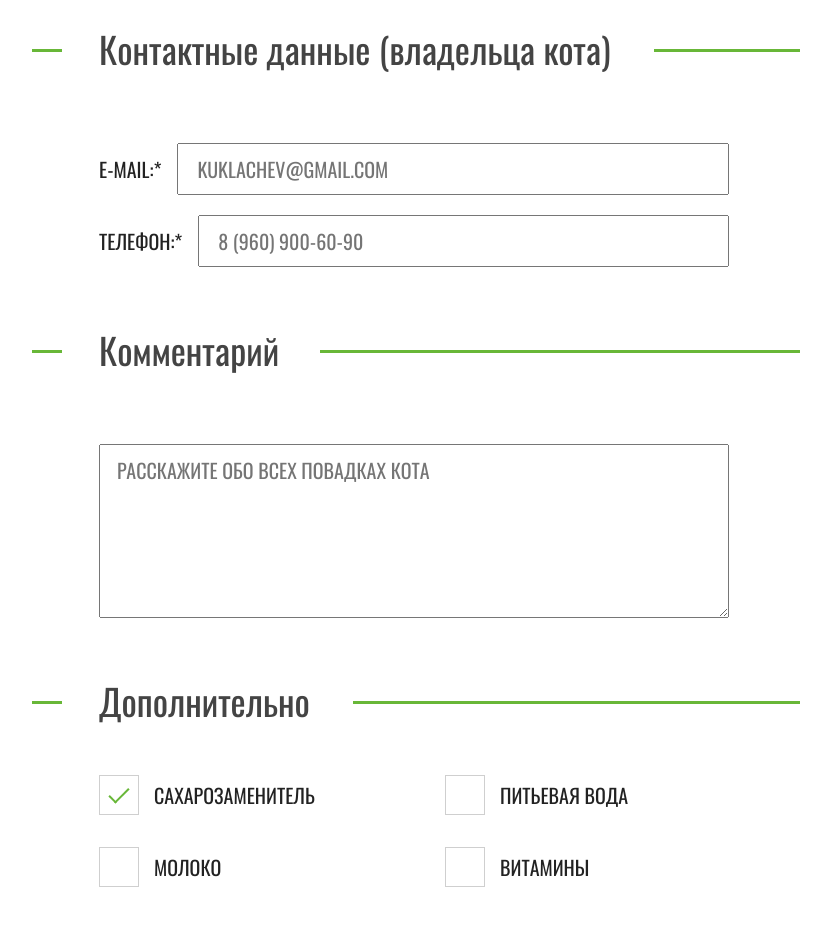
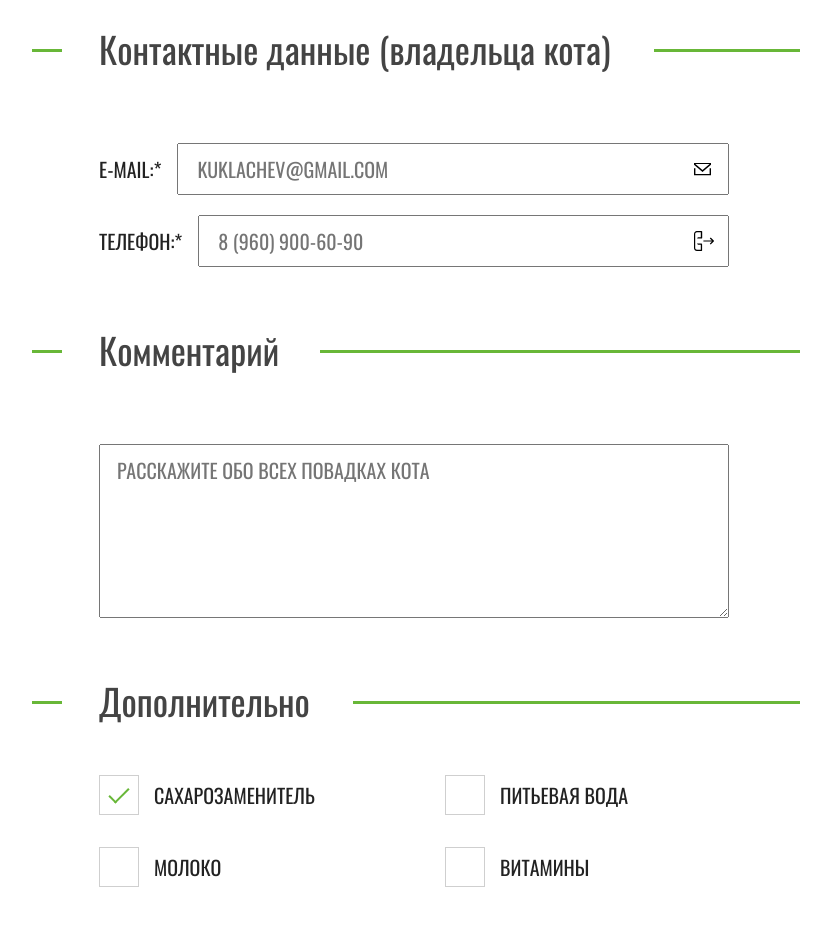
Before and after one commit to BiscuitDream/519921-cat-energy, a website: page source/form.html in a window 1280 px wide. Shown: the part 889-1821 px from the top of the page, without its empty margins (228-1059 px from the left). Drawn offline with nearby package versions, Linux system fonts and the light colour scheme; files that its build step writes are made by us from their sources.

Commit message:
Сделал иконки у полей ввода телефона и почты.

```diff
--- a/source/form.html
+++ b/source/form.html
@@ -74,13 +74,13 @@
             <fieldset class="form__block form__block--contacts">
               <legend class="form__block-title form__block-title--contacts">Контактные данные (владельца кота)</legend>
               <div class="form__contacts-wrapper">
-                <p class="form__item input-text input-text--contacts">
+                <p class="form__item input-text input-text--contacts input-text--email">
                   <label class="input-text__label" for="form-email">E-mail:*</label>
-                  <input class="input-text__input" type="email" id="form-email" name="email" placeholder="kuklachev@gmail.com">
+                  <input class="input-text__input input-text__input--email" type="email" id="form-email" name="email" placeholder="kuklachev@gmail.com">
                 </p>
-                <p class="form__item input-text input-text--contacts">
+                <p class="form__item input-text input-text--contacts input-text--tel">
                   <label class="input-text__label" for="form-tel">Телефон:*</label>
-                  <input class="input-text__input" type="tel" id="form-tel" name="telephone" placeholder="8 (960) 900-60-90">
+                  <input class="input-text__input input-text__input--tel" type="tel" id="form-tel" name="telephone" placeholder="8 (960) 900-60-90">
                 </p>
               </div>
             </fieldset>
--- a/source/sass/blocks/form.scss
+++ b/source/sass/blocks/form.scss
@@ -379,6 +379,7 @@
     padding-left: 40px;
 
     &--basic {
+      margin-bottom: -20px;
       padding-bottom: 0;
     }
 
--- a/source/sass/blocks/input-text.scss
+++ b/source/sass/blocks/input-text.scss
@@ -2,6 +2,46 @@
   display: flex;
   align-items: baseline;
   margin-bottom: 14px;
+
+  &--email {
+    position: relative;
+
+    &::after {
+      content: "";
+      position: absolute;
+      top: 50%;
+      right: 18px;
+
+      display: block;
+      width: 17px;
+      height: 13px;
+
+      background-image: url("../img/icon-mail.svg");
+      background-repeat: no-repeat;
+      background-position: 50% 50%;
+      transform: translateY(-50%);
+    }
+  }
+
+  &--tel {
+    position: relative;
+
+    &::after {
+      content: "";
+      position: absolute;
+      top: 50%;
+      right: 15px;
+
+      display: block;
+      width: 20px;
+      height: 20px;
+
+      background-image: url("../../img/icon-phone.svg");
+      background-repeat: no-repeat;
+      background-position: 50% 50%;
+      transform: translateY(-50%);
+    }
+  }
 }
 
 .input-text__label {
@@ -11,13 +51,40 @@
 .input-text__input {
   flex-grow: 1;
   height: 45px;
-  // margin-left: 15px;
   padding-right: 15px;
   padding-left: 15px;
 
   font: inherit;
   text-transform: uppercase;
+
+  &--email {
+    padding-right: 40px;
+  }
+
+  &--tel {
+    padding-right: 40px;
+  }
 }
+
+// #region
+// .input-text__input--email {
+//   position: relative;
+//   padding-right: 40px;
+
+//   &::after {
+//     content: "";
+//     position: absolute;
+//     top: 50%;
+//     display: block;
+//     right: 0;
+//     width: 17px;
+//     height: 13px;
+//     background-image: url("../img/icon-mail.svg");
+//     background-repeat: no-repeat;
+//     background-position: 50% 50%;
+//   }
+// }
+// #endregion
 
 @media (min-width: $tablet-width) {
   .input-text {
@@ -40,8 +107,8 @@
       width: 570px;
     }
 
-    &:last-child {
-      margin-bottom: 0;
-    }
+    // &:last-child {
+    //   margin-bottom: 0;
+    // }
   }
 }
```
